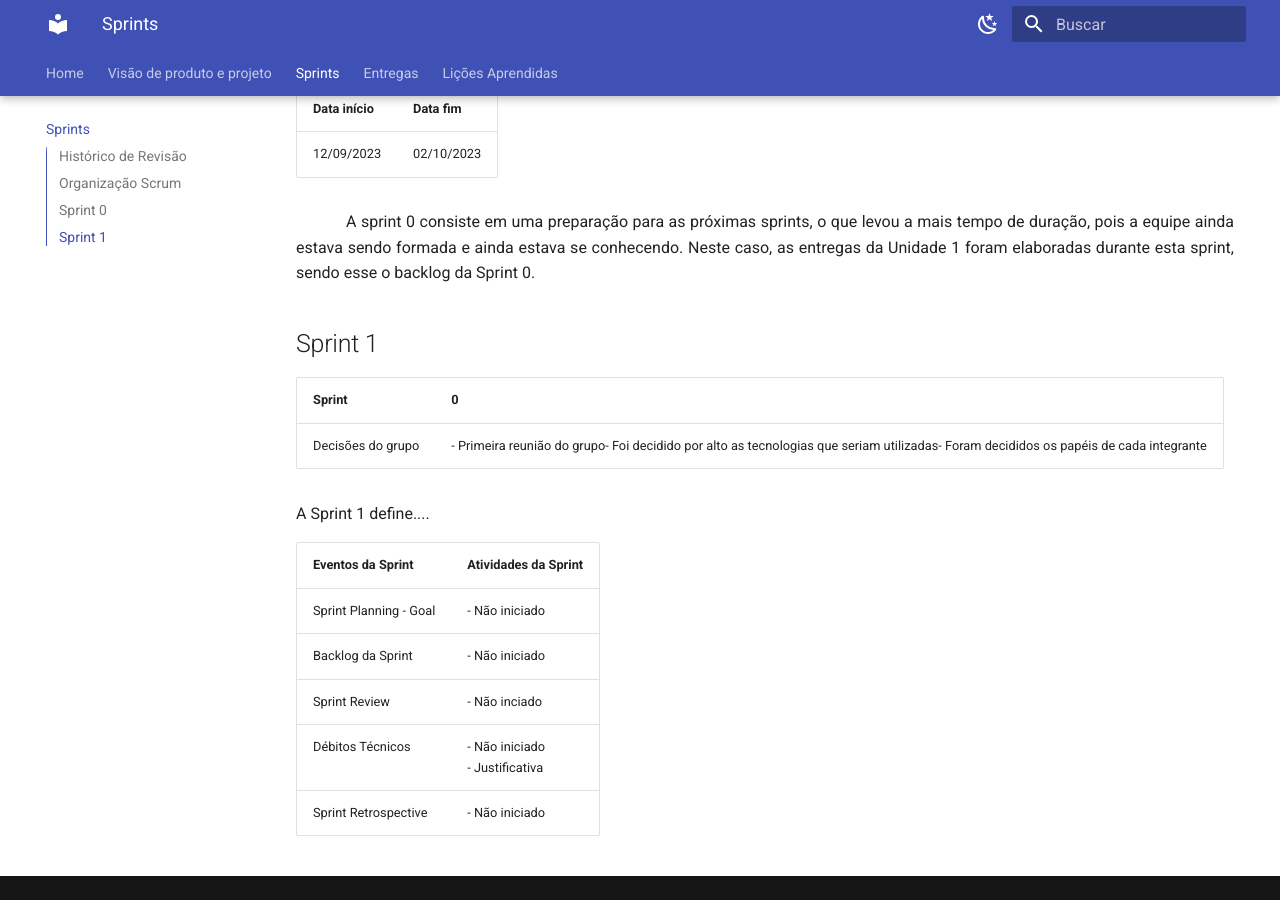
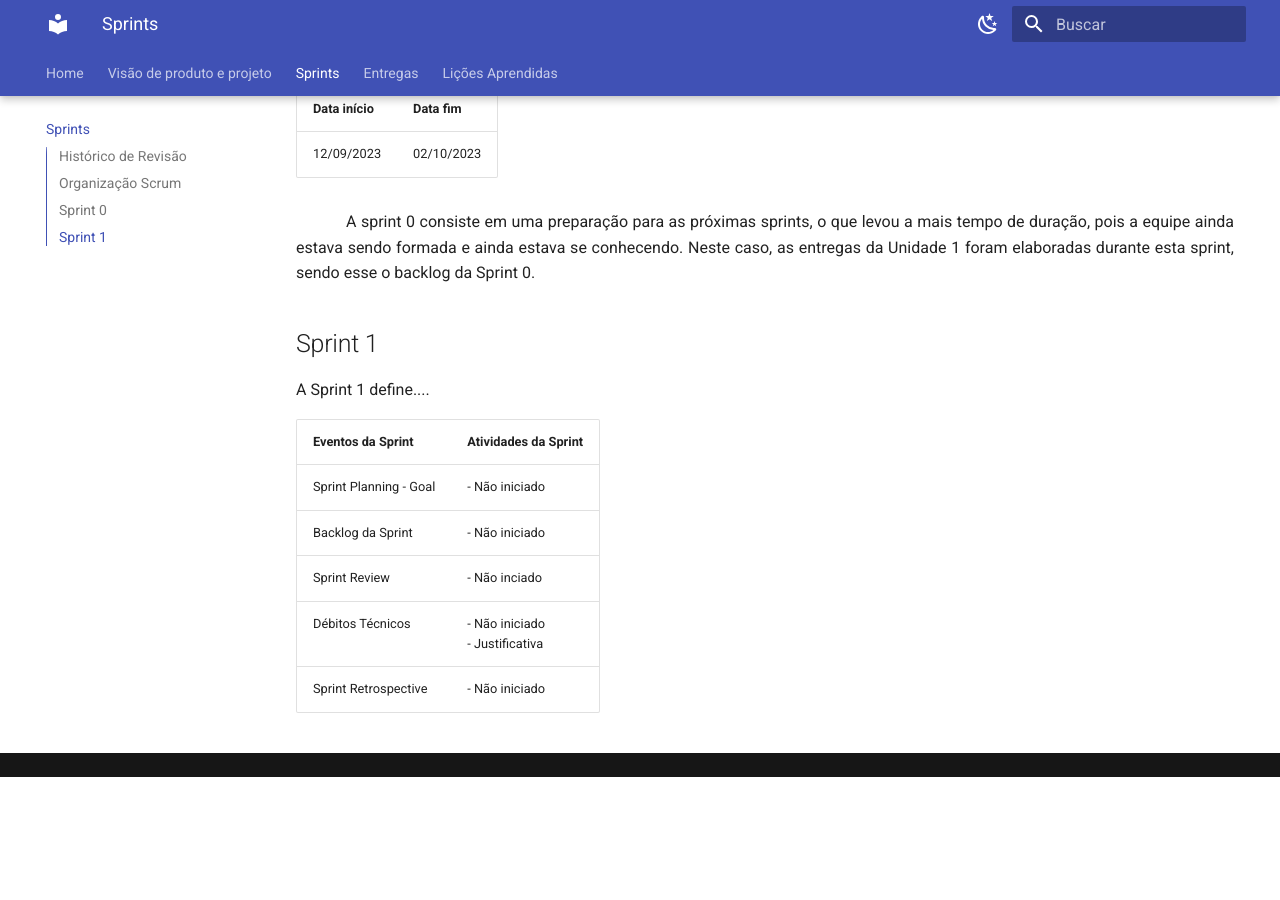
Before and after one commit to mdsreq-fga-unb/2023.2-Matriculai, an MkDocs documentation site: the page built from docs/sprints.md, in a window 1280 px wide and 900 px high, scrolled down 508 px. Built offline with MkDocs 1.6.1 and Material for MkDocs 9.7.7, drawn with Linux system fonts in a browser that asks for light colours; after the commit the page ends 1285 px from its top, so only the background shows below that.

```diff
--- a/docs/sprints.md
+++ b/docs/sprints.md
@@ -20,10 +20,6 @@
 
 ## Sprint 1
 
-| Sprint | 0 |
-| ----------- | ----------- |
-| Decisões do grupo | - Primeira reunião do grupo- Foi decidido por alto as tecnologias que seriam utilizadas- Foram decididos os papéis de cada integrante |
-
 A Sprint 1 define....
 
 | Eventos da Sprint | Atividades da Sprint |
```
Also changed, not shown: docs/licoes.md (+2 -0 lines), site/licoes/index.html, site/search/search_index.json, site/sprints/index.html, 1 other file.
